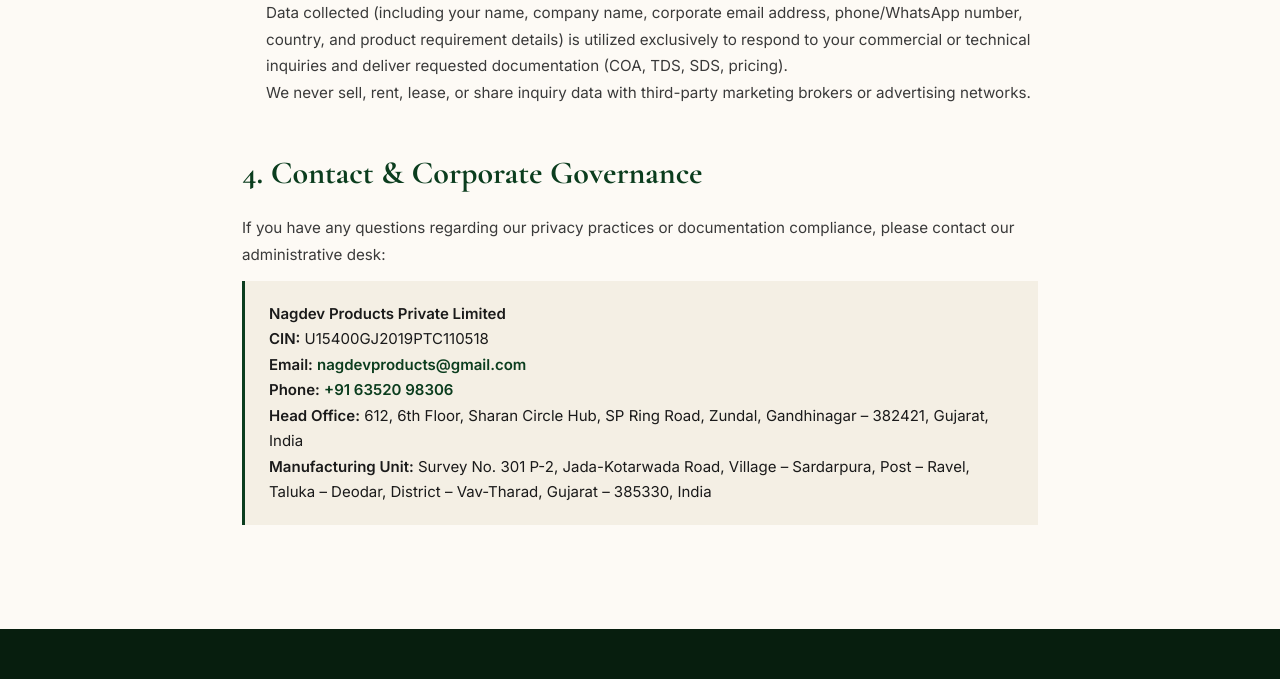
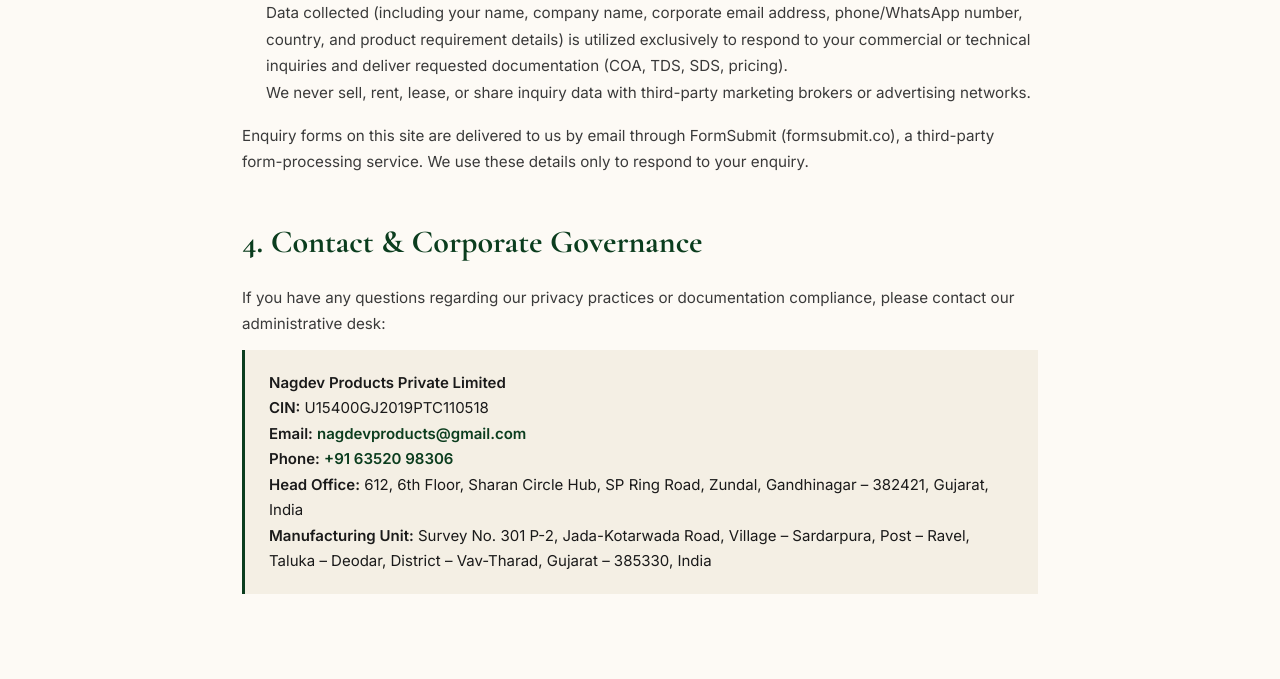
Before and after one commit to nagdevproducts-sys/nagdev-website, a plain HTML site: page privacy.html in a window 1280 px wide. Shown: the part 1040-1719 px from the top of the page. Drawn offline with nearby package versions, Linux system fonts and the light colour scheme.

Commit message:
SEO Phase 0 Step 3b A4: add FormSubmit disclosure to privacy policy

```diff
--- a/privacy.html
+++ b/privacy.html
@@ -196,6 +196,9 @@
           <li>Data collected (including your name, company name, corporate email address, phone/WhatsApp number, country, and product requirement details) is utilized exclusively to respond to your commercial or technical inquiries and deliver requested documentation (COA, TDS, SDS, pricing).</li>
           <li>We never sell, rent, lease, or share inquiry data with third-party marketing brokers or advertising networks.</li>
         </ul>
+        <p style="font-size: 0.95rem; line-height: 1.75; color: var(--charcoal-soft); margin-bottom: 1rem;">
+          Enquiry forms on this site are delivered to us by email through FormSubmit (formsubmit.co), a third-party form-processing service. We use these details only to respond to your enquiry.
+        </p>
       </div>
 
       <div style="margin-bottom: 2.5rem;">
```
